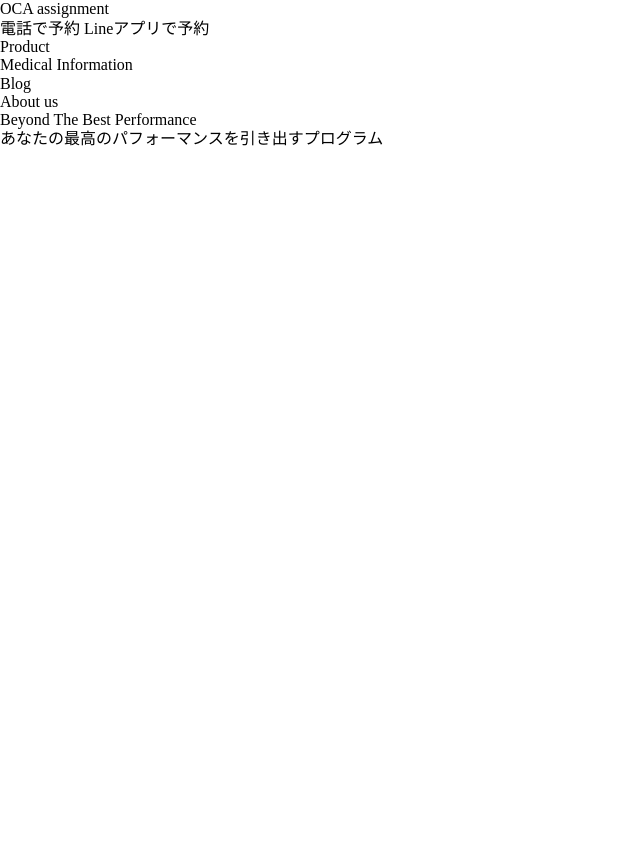
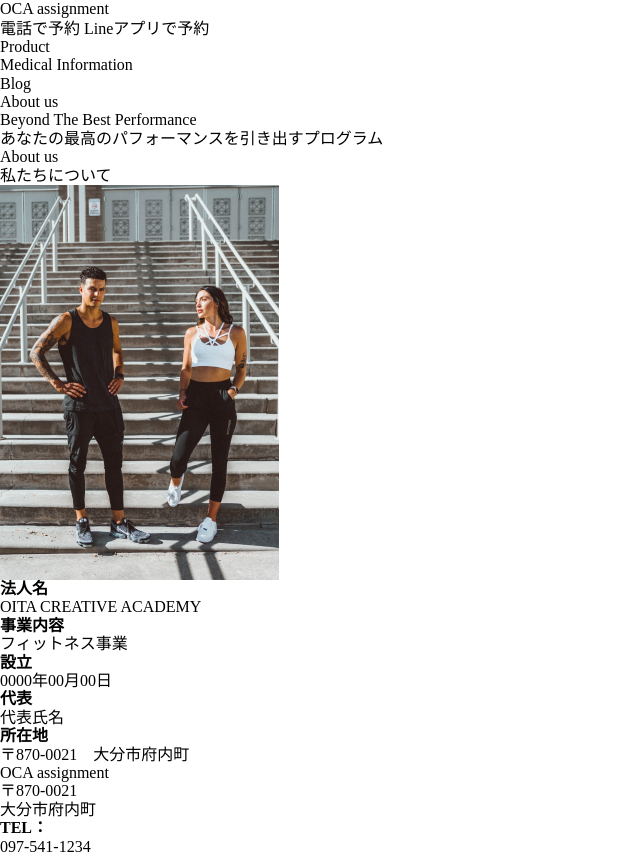
Before and after one commit to rinronron/salon, a plain HTML site: page index.html in a window 1280 px wide. Shown: the whole page, without its empty margins (0-640 px from the left). Before the commit the page ends 800 px from the top, so only its background shows below. Drawn offline with Linux system fonts and the light colour scheme; some packages are replaced by stand-ins of ours.

Commit message:
Update index.html

```diff
--- a/index.html
+++ b/index.html
@@ -22,7 +22,7 @@
                     <li><a href="#Product">Product</a></li>
                     <li><a href="#Medical_Information">Medical Information</a></li>
                     <li><a href="#Blog"></a>Blog</li>
-                    <li><a href="About_us">About us</a></li>
+                    <li><a href="#About_us">About us</a></li>
                 </ul>
             </nav>
         </div>
@@ -35,7 +35,57 @@
         </div>
     </section>
 
+    <section id="about">
+        <h2>About us</h2>
+        <p>私たちについて</p>
+        <div class="about-list">
+            <img src="img/bradley-dunn-EcN3HfcWPxc-unsplash 1.jpg">
+            <ul class="about-text">
+                <li>
+                    <dl>
+                        <dt>法人名</dt><dd>OITA CREATIVE ACADEMY</dd>
+                    </dl>
+                </li>
+                <li>
+                    <dl>
+                        <dt>事業内容</dt><dd>フィットネス事業</dd>
+                    </dl>
+                </li>
+                <li>
+                    <dl>
+                        <dt>設立</dt><dd>0000年00月00日</dd>
+                    </dl>
+                </li>
+                <li>
+                    <dl>
+                        <dt>代表</dt><dd>代表氏名</dd>
+                    </dl>
+                </li>
+                <li>
+                    <dl>
+                        <dt>所在地</dt><dd>〒870-0021　大分市府内町</dd>
+                    </dl>
+                </li>
+            </ul>
+        </div>
+    </section>
 
+    <footer>
+    <div class="footer-area">
+    <a class="logo">OCA</a>
+    <a class="logo-s">assignment</a>
+    <dl class="gym-info">
+        <dd>
+            <ul>
+                <li>〒870-0021<br>大分市府内町</li>
+                <li>
+                    <dl><dt>TEL：</dt><dd><a href="tel:097-541-1234">097-541-1234</a></dd></dl>
+                </li>
+            </ul>
+        </dd>
+    </dl>
+    </div>
+    </footer>
 
     <!--- JavaScript --->
     <script src="js/script.js"></script>
```
